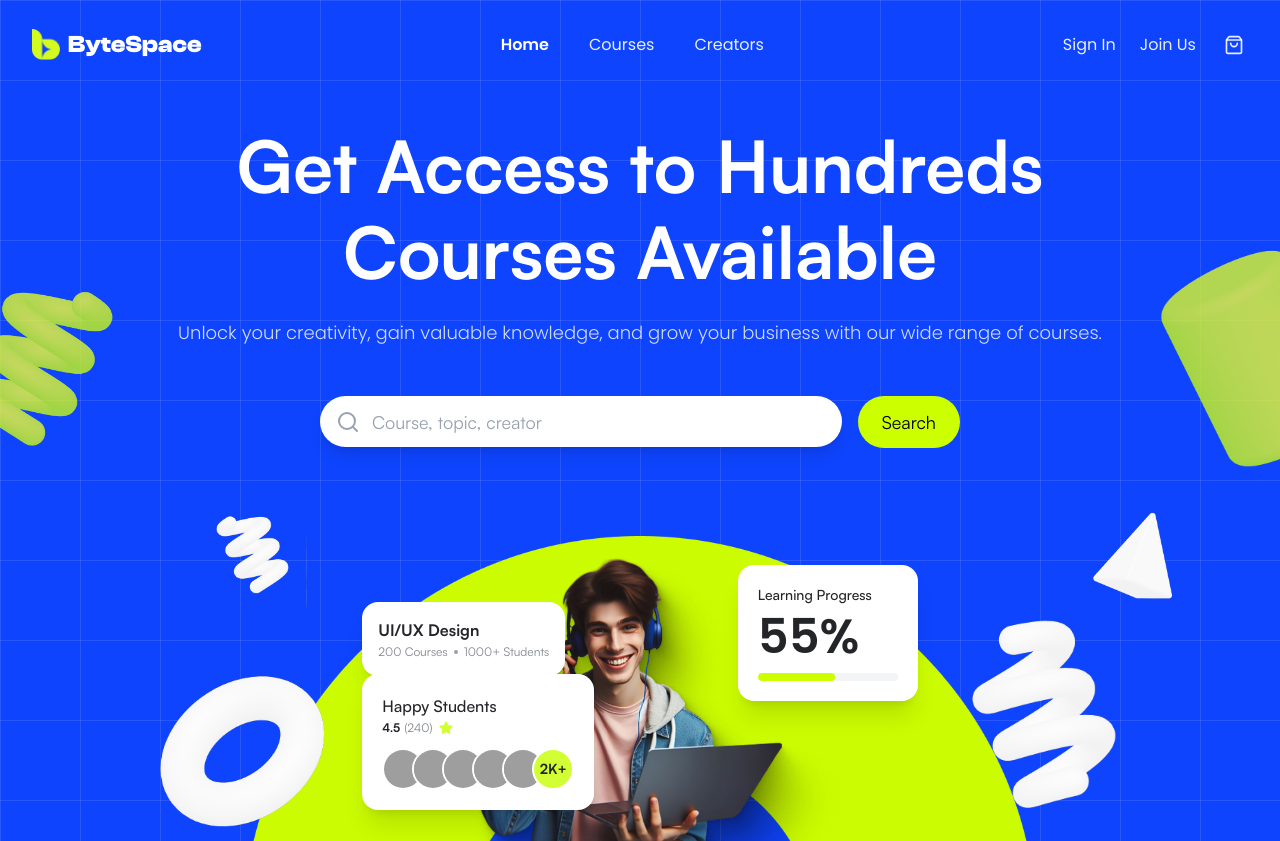
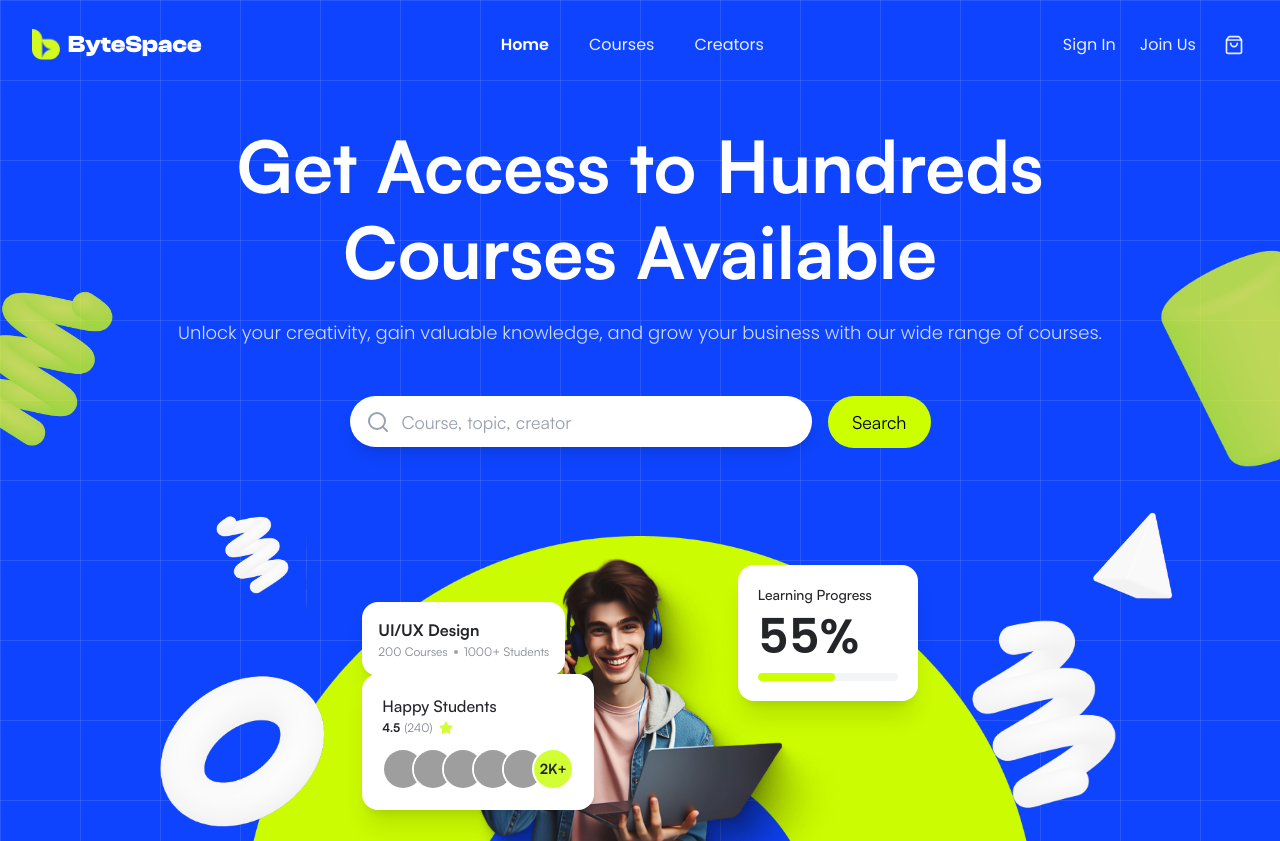
Before and after one commit to abunaserkayes0/bytespace, a Next.js app: page / in a window 1280 px wide. Built offline with nearby package versions, Linux system fonts and the light colour scheme; grey boxes are pictures that could not be loaded.

Commit message:
style: update search bar width for large screens in hero component

```diff
--- a/src/app/(website)/components/hero.tsx
+++ b/src/app/(website)/components/hero.tsx
@@ -132,7 +132,7 @@ export default function Hero() {
         </p>
 
         {/* Search Bar */}
-        <div className="flex flex-col sm:flex-row gap-3 sm:gap-4 w-full sm:w-[85vw] md:w-[70vw] lg:w-[50vw] items-stretch sm:items-center mb-10 sm:mb-16 relative z-30 px-2 sm:px-0">
+        <div className="flex flex-col sm:flex-row gap-3 sm:gap-4 w-full sm:w-[85vw] md:w-[70vw] lg:w-full lg:max-w-[581px] items-stretch sm:items-center mb-10 sm:mb-16 relative z-30 px-2 sm:px-0">
           <div className="flex bg-white rounded-full py-2.5 sm:py-[11.5px] px-4 flex-1 items-center shadow-lg">
             <Search className="text-gray-400 mr-2 sm:mr-3 shrink-0 size-5 sm:size-6" />
             <input
```
